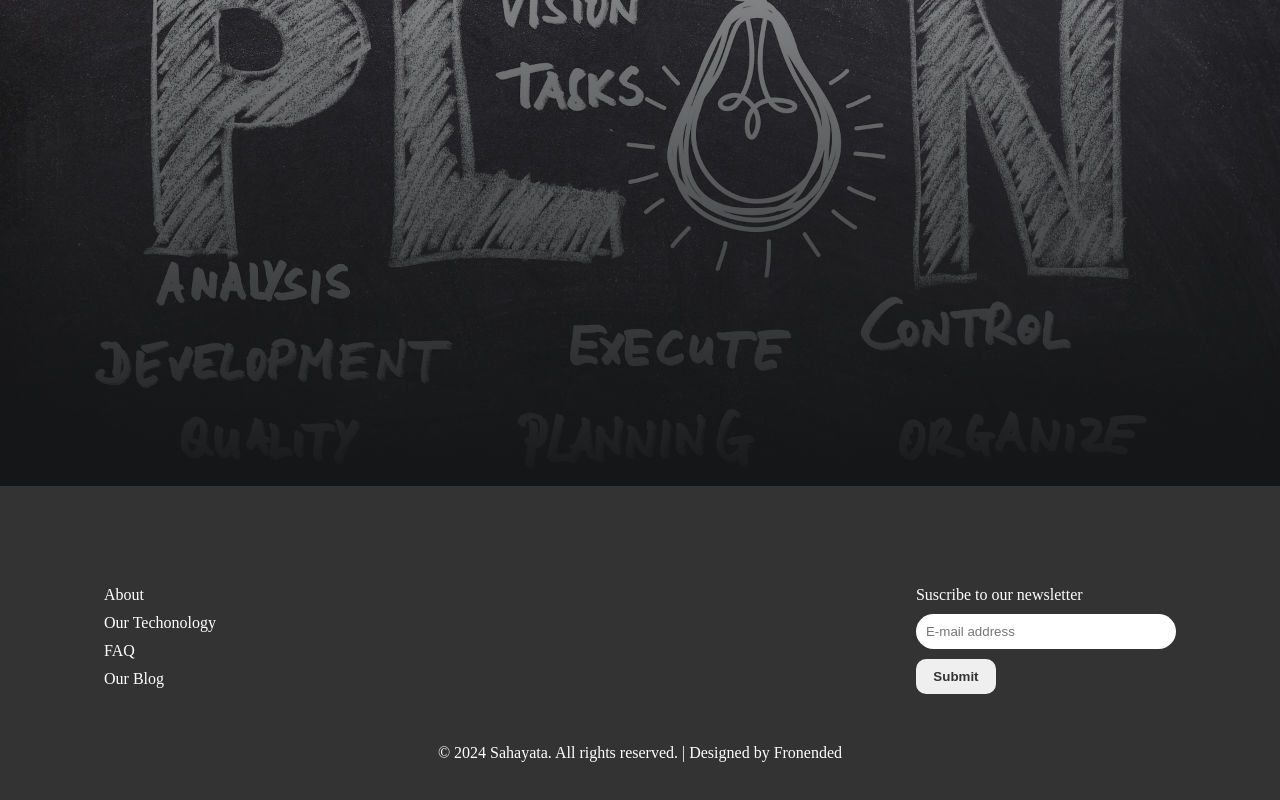
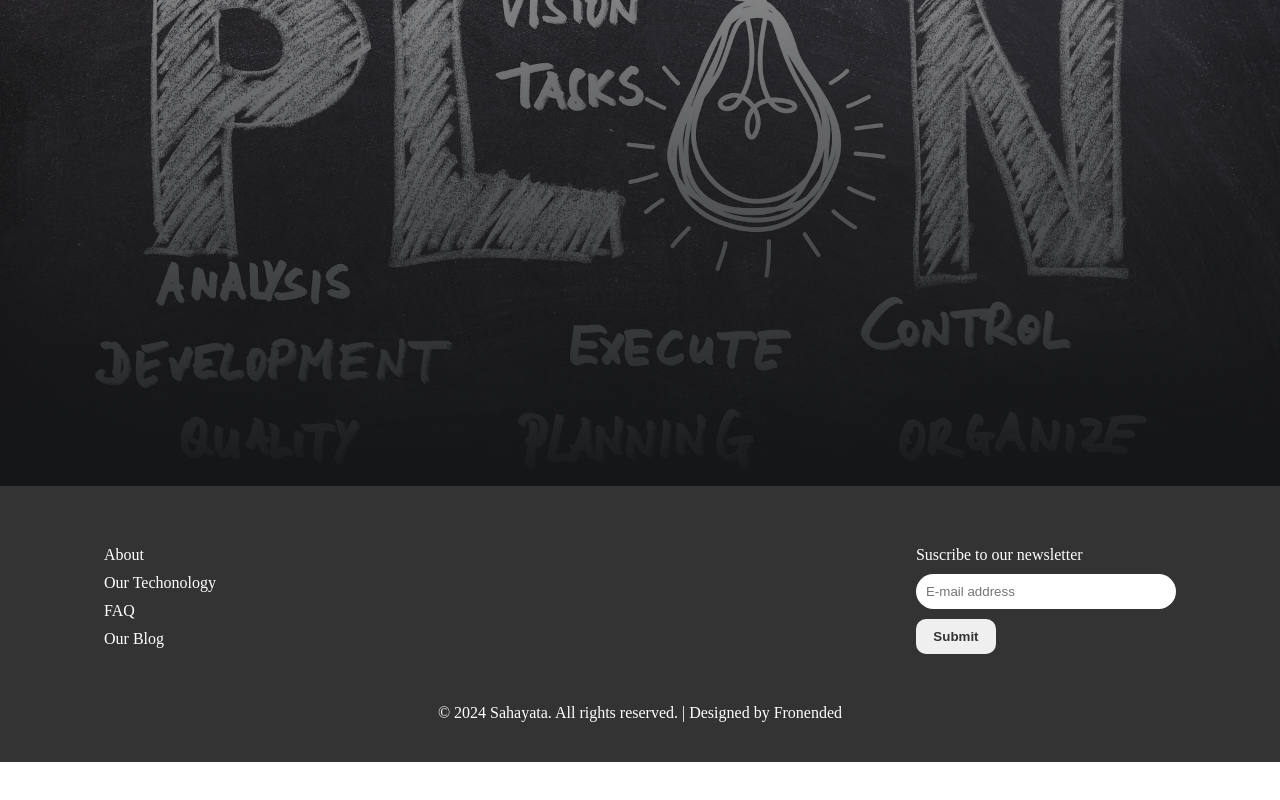
Before and after one commit to Sumit-pan/Sahayata, a plain HTML site: page index.html in a window 1280 px wide. Shown: the part 2934-3734 px from the top of the page. After the commit the page ends 3696 px from the top, so only its background shows below. Drawn offline with Linux system fonts and the light colour scheme.

Commit message:
made small changes in footer

```diff
--- a/AboutUs.css
+++ b/AboutUs.css
@@ -47,7 +47,7 @@
     display: flex;
     flex-direction: column;
     gap: 50px;
-    padding-top:  50px;
+    padding-top:  30px;
   }
 
   .footer a {
--- a/ContactUs.css
+++ b/ContactUs.css
@@ -91,7 +91,7 @@ nav{
     display: flex;
     flex-direction: column;
     gap: 50px;
-    padding-top:  50px;
+    padding-top:  30px;
   }
 
   .footer a {
--- a/Events.css
+++ b/Events.css
@@ -146,7 +146,7 @@ margin-bottom: 50px;
     display: flex;
     flex-direction: column;
     gap: 50px;
-    padding-top:  50px;
+    padding-top:  30px;
   }
 
   .footer a {
--- a/OurStories.css
+++ b/OurStories.css
@@ -47,7 +47,7 @@
     display: flex;
     flex-direction: column;
     gap: 50px;
-    padding-top:  50px;
+    padding-top:  30px;
   }
 
   .footer a {
--- a/index.css
+++ b/index.css
@@ -245,7 +245,7 @@ nav{
   display: flex;
   flex-direction: column;
   gap: 50px;
-  padding-top:  50px;
+  padding-top:  30px;
 }
 
 .footer a {
--- a/reference.css
+++ b/reference.css
@@ -47,7 +47,7 @@
     display: flex;
     flex-direction: column;
     gap: 50px;
-    padding-top:  50px;
+    padding-top:  30px;
   }
 
   .footer a {
```
